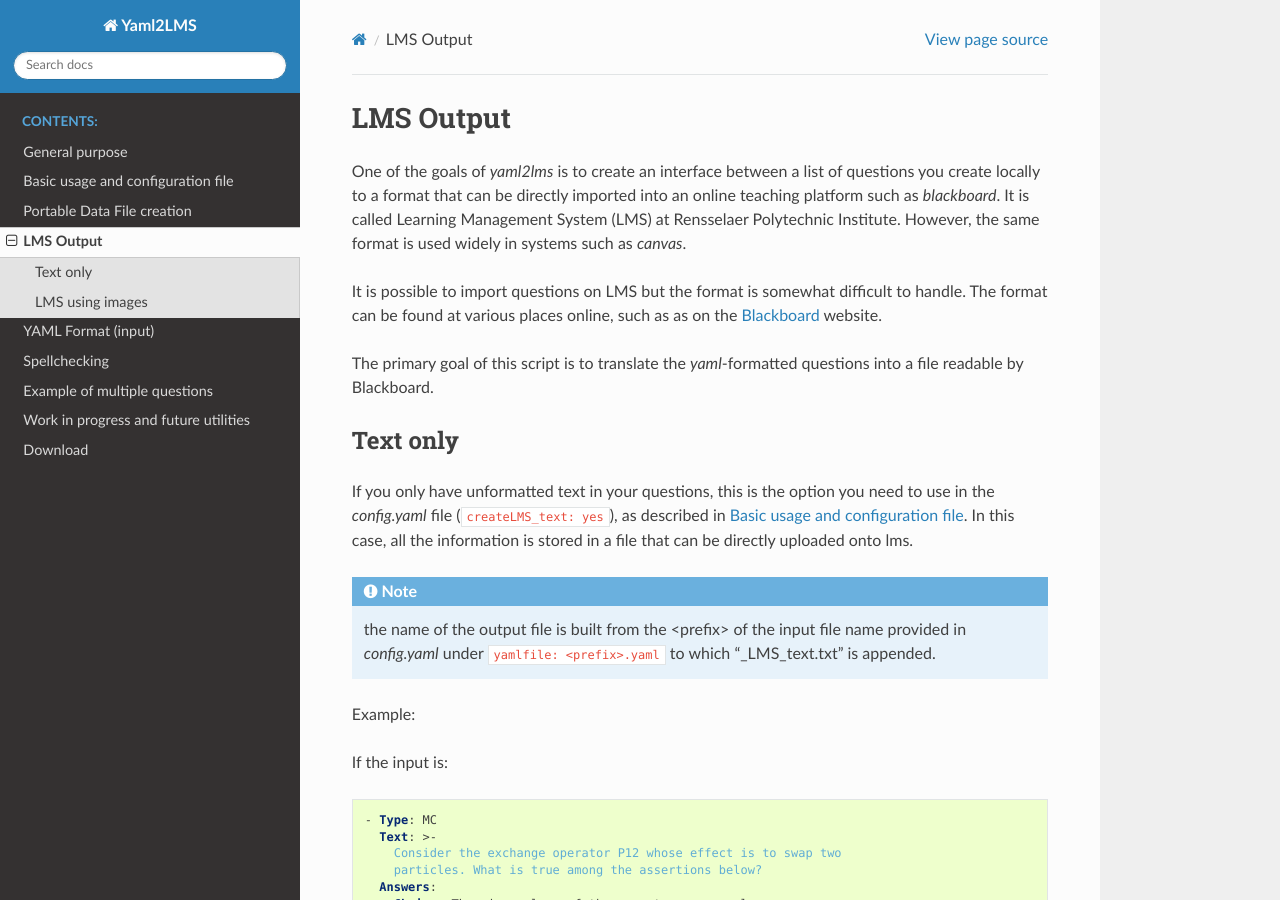
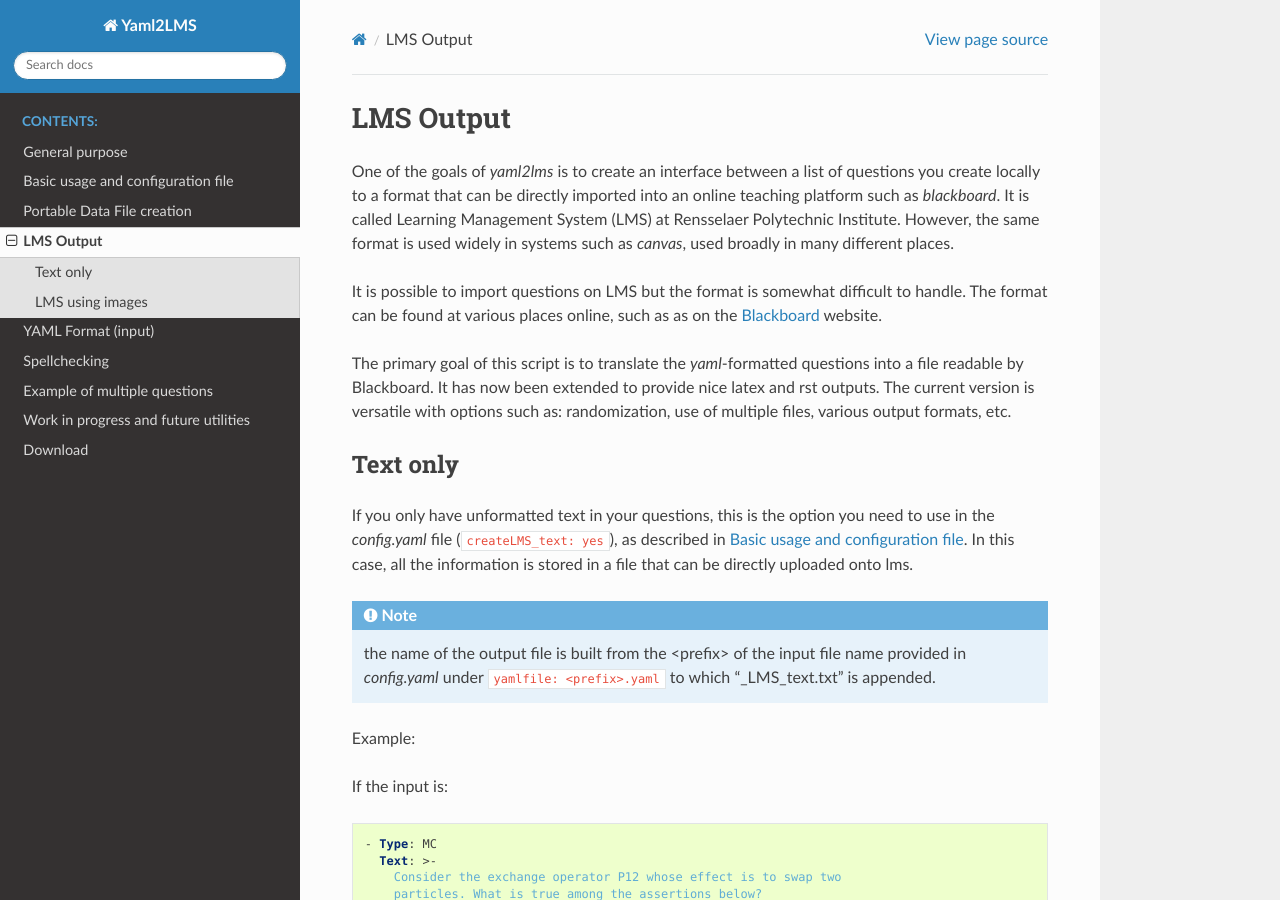
Before and after one commit to meuniv/yamldoc, a Sphinx documentation site: the page built from docs/lms.rst, in a window 1280 px wide and 900 px high. Built offline with Sphinx 7.4.7 and the Read the Docs theme 2.0.0, drawn with Linux system fonts in a browser that asks for light colours.

Commit message:
Update lms.rst

```diff
--- a/docs/lms.rst
+++ b/docs/lms.rst
@@ -2,13 +2,13 @@
 
 LMS Output
 ++++++++++
-One of the goals of *yaml2lms* is to create an interface between a list of questions you create locally to a format that can be directly imported into an online teaching platform such as *blackboard*. It is called Learning Management System (LMS) at Rensselaer Polytechnic Institute. However, the same format is used widely in systems such as *canvas*.
+One of the goals of *yaml2lms* is to create an interface between a list of questions you create locally to a format that can be directly imported into an online teaching platform such as *blackboard*. It is called Learning Management System (LMS) at Rensselaer Polytechnic Institute. However, the same format is used widely in systems such as *canvas*, used broadly in many different places.
 
 It is possible to import questions on LMS but the format is somewhat
 difficult to handle. The format can be found at various places online,
 such as as on the Blackboard_ website.
 
-The primary goal of this script is to translate the *yaml*-formatted questions into a file readable by Blackboard.
+The primary goal of this script is to translate the *yaml*-formatted questions into a file readable by Blackboard. It has now been extended to provide nice latex and rst outputs. The current version is versatile with options such as: randomization, use of multiple files, various output formats, etc.
 
 .. _Blackboard: https://help.blackboard.com/Learn/Instructor/Tests_Pools_Surveys/Reuse_Questions/Upload_Questions/
 
```
